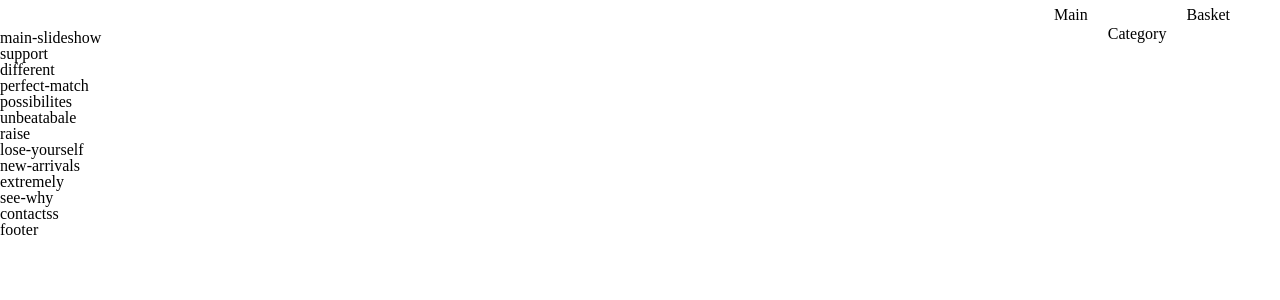
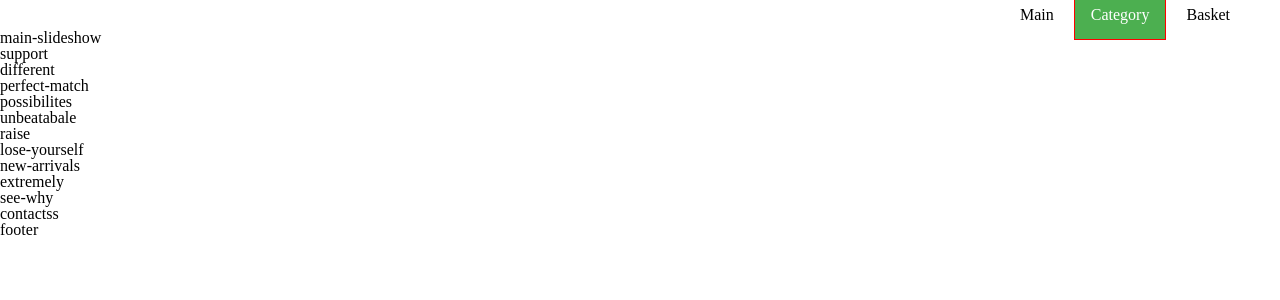
Before and after one commit to iusmanof/phono, a React (Create React App) app in the folder frontend/: page / in a window 1280 px wide. Shown: the top 300 px of the page. Built offline with nearby package versions, Linux system fonts and the light colour scheme.

Commit message:
feat: submenu hover

```diff
--- a/frontend/src/components/Dropdown/Dropdown.tsx
+++ b/frontend/src/components/Dropdown/Dropdown.tsx
@@ -2,14 +2,9 @@ import React from 'react'
 import { Link, NavLink } from 'react-router-dom';
 import './dropdown.css'
 
-interface ISubmenu {
-  title?: string;
-  url?: string;
-}
-
-function Dropdown({ id, title, path }: { id: number, title: string; path: string }): JSX.Element {
+function Dropdown({ title, path }: { id: number, title: string; path: string }): JSX.Element {
   return (
-    <li key={id}><NavLink key={id} to={path}>{title}</NavLink></li>
+    <li><NavLink to={path}>{title}</NavLink></li>
   )
 }
 
--- a/frontend/src/components/HeaderNavigation/HeaderNavigationLink.tsx
+++ b/frontend/src/components/HeaderNavigation/HeaderNavigationLink.tsx
@@ -9,18 +9,26 @@ function HeaderNavigationLink() {
   const routesLinks = routes.map(route => {
     const { submenu } = route
     return <li key={route.id}>
-      <Link to={route.path}>
-        {route.submenu ?
-          (<><p className="withSubmenu" onClick={() => setDropdown((prev) => !prev)}>{route.title} </p>
-          <ul className={`dropdown ${dropdown ? 'show' : ''}`}>
+      {route.submenu ?
+        (<>
+          <p className="withSubmenu"
+            onMouseEnter={() => setDropdown((true))}
+            onMouseLeave={() => setDropdown((false))}
+          >
+            <Link to={route.path}> {route.title}</Link>
+          </p>
+          <ul
+            className={`dropdown ${dropdown ? 'show' : ''}`}
+            onMouseEnter={() => setDropdown((true))}
+            onMouseLeave={() => setDropdown((false))}
+          >
             {submenu?.map(item => {
               return (<Dropdown key={item.id} {...item} />)
             })}
           </ul>
-          </>)
-          :
-          (<p> {route.title}</p>)}
-      </Link>
+        </>)
+        :
+        (<Link to={route.path}> {route.title}</Link>)}
     </li>
   })
 
--- a/frontend/src/components/HeaderNavigation/headerNavigationLink.css
+++ b/frontend/src/components/HeaderNavigation/headerNavigationLink.css
@@ -11,14 +11,26 @@ nav ul li {
 }
 
 .withSubmenu{
-  margin-top: 37px;
+  background-color: #4CAF50;
+  color: white;
+  padding: 16px;
+  font-size: 16px;
+  border: 1px solid red;
 }
 
 .dropdown{
   display: none;
+  position: absolute;
+  background-color: #f1f1f1;
+  min-width: 160px;
+  box-shadow: 0px 8px 16px 0px rgba(0,0,0,0.2);
+  z-index: 1;
 }
 
 .show{
-
+  color: black;
+ height: 100px;
+  text-decoration: none;
   display: block;
+  border: 1px solid red;
 }
```
